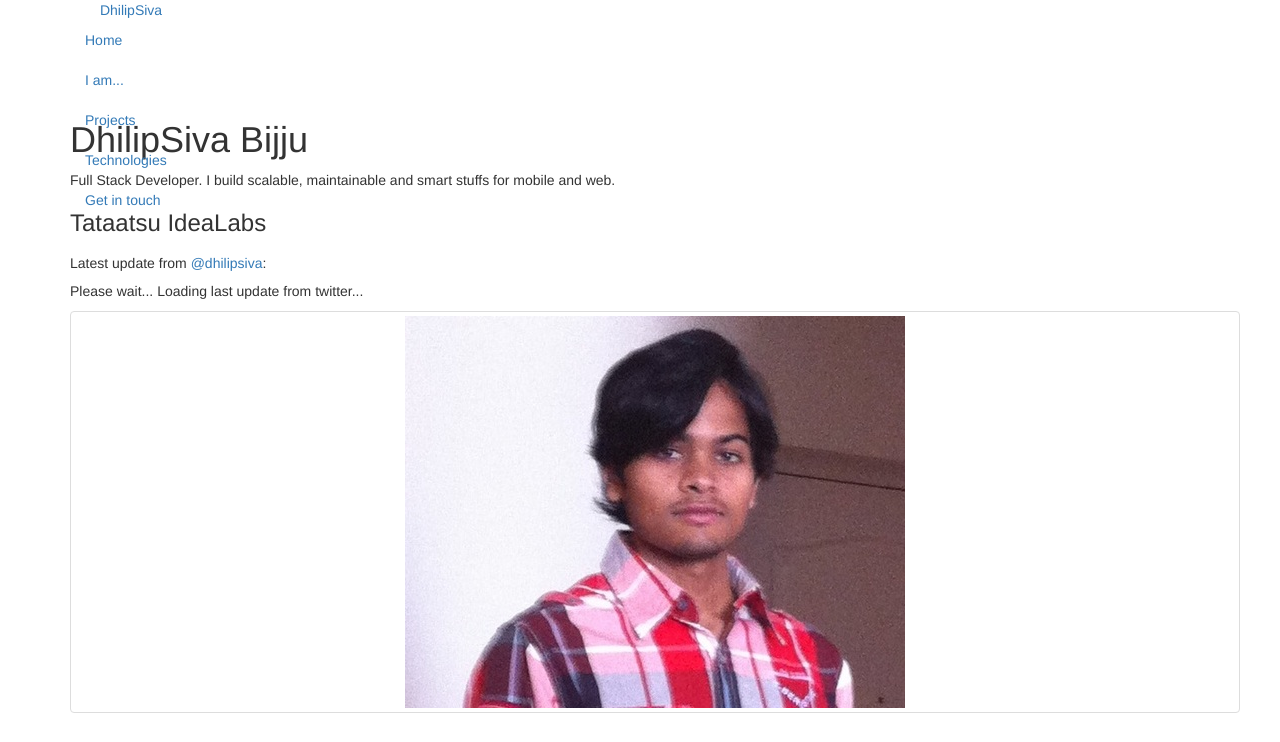
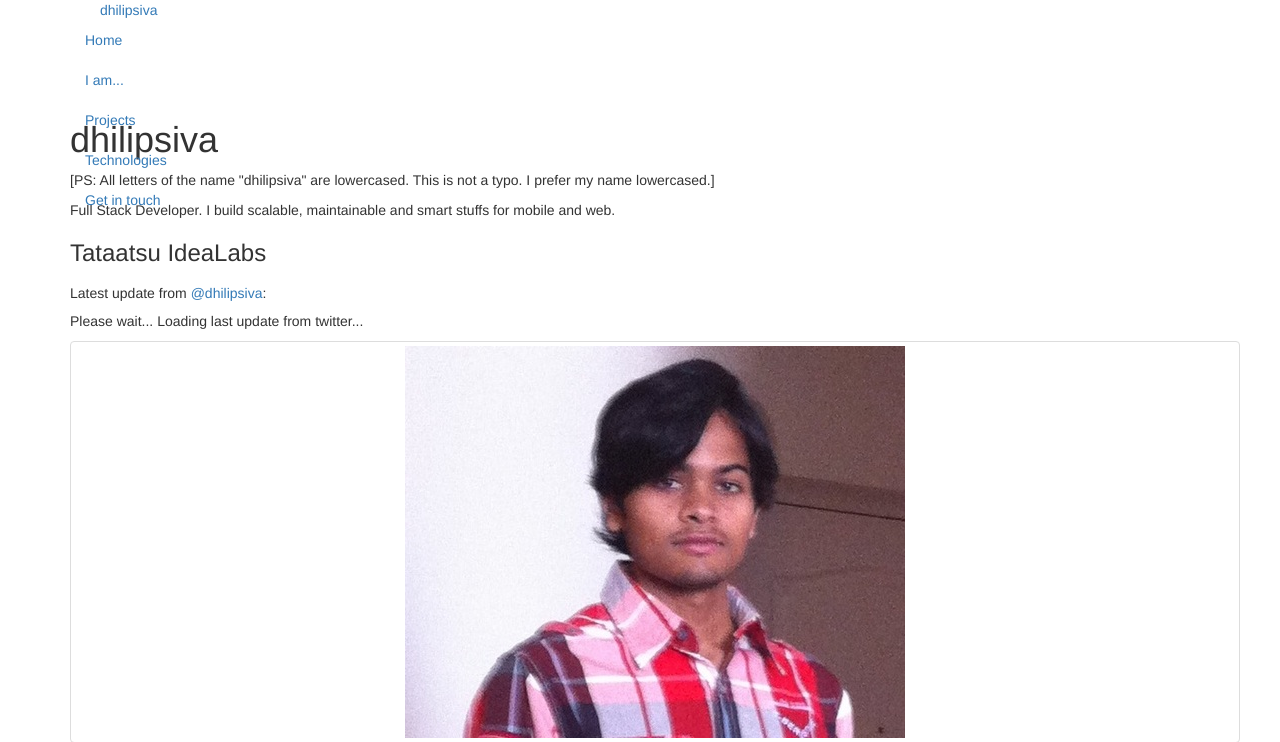
Before and after one commit to dhilipsiva/dhilipsiva.com, a Flask app: page / in a window 1280 px wide. Shown: the top 742 px of the page. Run offline with Flask 2, Linux system fonts and the light colour scheme; some libraries are stand-ins or nearby versions.

Commit message:
Lower cased name

```diff
--- a/templates/base.html
+++ b/templates/base.html
@@ -2,10 +2,10 @@
 <html lang="en">
     <head>
         <meta charset="utf-8" />
-        <title>{% block title %}DhilipSiva{% endblock %}</title>
-        <meta name="description" content="DhilipSiva" />
-        <meta name="author" content="DhilipSiva" />
-        <meta name="keywords" content="DhilipSiva" />
+        <title>{% block title %}dhilipsiva{% endblock %}</title>
+        <meta name="description" content="dhilipsiva" />
+        <meta name="author" content="dhilipsiva" />
+        <meta name="keywords" content="dhilipsiva" />
         <meta name="viewport" content="width=device-width, initial-scale=1.0" />
         <link rel="shortcut icon" href="/static/favicon.ico" />
         <link href="//netdna.bootstrapcdn.com/twitter-bootstrap/2.2.2/css/bootstrap.no-icons.min.css" rel="stylesheet" />
--- a/templates/get_in_touch.html
+++ b/templates/get_in_touch.html
@@ -1,5 +1,5 @@
 {% extends "base.html" %}
-{% block title %}Get in touch | DhilipSiva{% endblock %}
+{% block title %}Get in touch | dhilipsiva{% endblock %}
 {% block js %}
 {% endblock %}
 {% block main %}
@@ -13,7 +13,7 @@
                 </tr>
                 <tr>
                     <td><i class="icon-search icon-large"></i> Google Keyword</td>
-                    <td><span class="label label-info"> DhilipSiva </span></td>
+                    <td><span class="label label-info"> dhilipsiva </span></td>
                 </tr>
             </tbody>
         </table>
--- a/templates/header.html
+++ b/templates/header.html
@@ -6,7 +6,7 @@
             <span class="icon-bar"></span>
             <span class="icon-bar"></span>
             </a>
-            <a class="brand" href="/" rel="tooltip" title="&hearts; I guess that's my homepage &hearts;">DhilipSiva</a>
+            <a class="brand" href="/" rel="tooltip" title="&hearts; I guess that's my homepage &hearts;">dhilipsiva</a>
             <div class="nav-collapse">
                 <ul class="nav">
                     <li {% if(page=="home") %} class="active" {% endif %}>
--- a/templates/home.html
+++ b/templates/home.html
@@ -1,12 +1,13 @@
 {% extends "base.html" %}
-{% block title %}DhilipSiva Bijju{% endblock %}
+{% block title %}dhilipsiva{% endblock %}
 {% block main %}
 <div id="index">
     <div class="container">
         <div class="row">
             <div class="span8">
                 <div class="hero-unit" itemscope itemtype="http://data-vocabulary.org/Person">
-                    <h1><span itemprop="name">DhilipSiva</span> <span itemprop="nickname">Bijju</span></h1>
+			<h1><span itemprop="name">dhilipsiva</span></h1>
+			<p>[PS: All letters of the name "dhilipsiva" are lowercased. This is not a typo. I prefer my name lowercased.]</p>
                     <p>Full Stack Developer. I build scalable, maintainable and smart stuffs for mobile and web.</p>
                     <h3 />
                     <span class="dynamo" data-lines="C, Python, Clojure, JavaScript, Shell, Vim, Nodejs, Cocoa, .Net, Design Patterns, User Interactivity" data-delay="1000ms" data-speed="350ms">Tataatsu IdeaLabs</span>
@@ -19,7 +20,7 @@
             </div>
             <div class="span4">
                 <div class="thumbnail">
-                    <img src="static/dhilipsiva.jpg" alt="DhilipSiva" />
+                    <img src="static/dhilipsiva.jpg" alt="dhilipsiva" />
                 </div>
             </div>
         </div>
--- a/templates/i_am.html
+++ b/templates/i_am.html
@@ -1,5 +1,5 @@
 {% extends "base.html" %}
-{% block title %}I am | DhilipSiva{% endblock %}
+{% block title %}I am | dhilipsiva{% endblock %}
 {% block js %}
 {% endblock %}
 {% block main %}
@@ -28,7 +28,7 @@
                 <tr>
                     <td>
                         <div style="font-size: 24px;">
-                            <a href="https://twitter.com/DhilipSiva" class="btn btn-info btn-large btn-block" target="_blank">
+                            <a href="https://twitter.com/dhilipsiva" class="btn btn-info btn-large btn-block" target="_blank">
                             <i class="icon-twitter icon-large "></i> Twitter
                             </a>
                         </div>
@@ -100,7 +100,7 @@
                 <tr>
                     <td>
                         <div style="font-size: 24px;">
-                            <a href="https://google.com/search?q=DhilipSiva" class="btn btn-info btn-large btn-block" target="_blank">
+                            <a href="https://google.com/search?q=dhilipsiva" class="btn btn-info btn-large btn-block" target="_blank">
                             <i class="icon-search icon-large "></i> Google Search
                             </a>
                         </div>
--- a/templates/projects.html
+++ b/templates/projects.html
@@ -1,5 +1,5 @@
 {% extends "base.html" %}
-{% block title %}Projects | DhilipSiva{% endblock %}
+{% block title %}Projects | dhilipsiva{% endblock %}
 {% block js %}
 {% endblock %}
 {% block main %}
--- a/templates/technologies.html
+++ b/templates/technologies.html
@@ -1,5 +1,5 @@
 {% extends "base.html" %}
-{% block title %}Technologies | DhilipSiva{% endblock %}
+{% block title %}Technologies | dhilipisva{% endblock %}
 {% block js %}
 {% endblock %}
 {% block main %}
```
